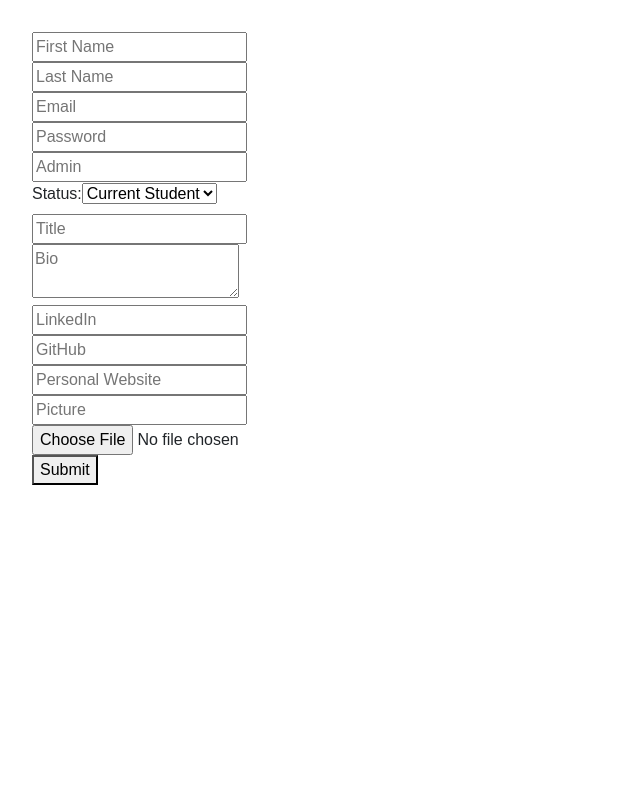
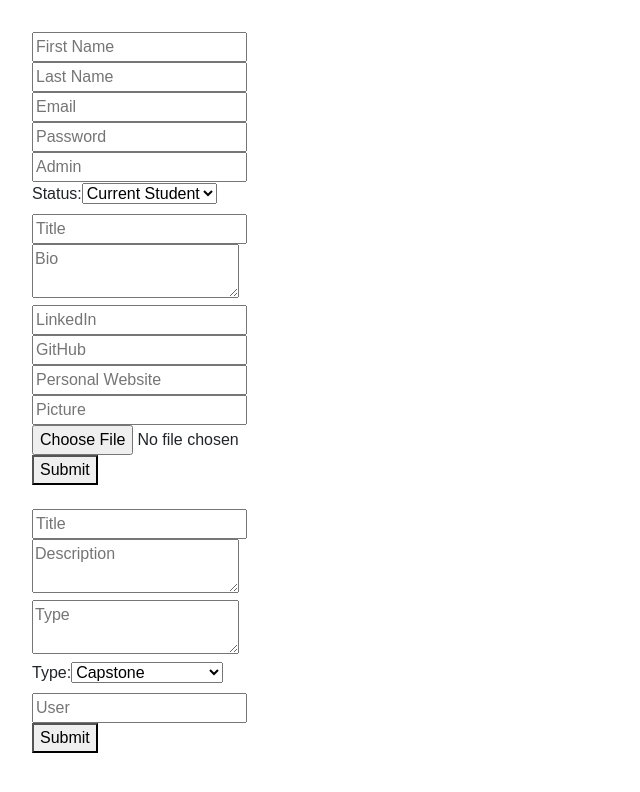
Before and after one commit to farfalle211/alumni_app_react, a React (Create React App) app: page /profiles/new in a window 1280 px wide. Shown: the top 792 px of the page, without its empty margins (0-640 px from the left). Built offline with nearby package versions, Linux system fonts and the light colour scheme.

Commit message:
added login componnent w jwt

```diff
--- /dev/null
+++ b/src/components/AddProject.js
@@ -0,0 +1,98 @@
+import React from 'react'
+import axios from 'axios'
+
+class AddProject extends React.Component {
+  constructor() {
+    super()
+    this.state = {
+      title: "",
+      description: "",
+      technology: "",
+      type: "",
+      user_id: ""
+
+    }
+  }
+
+  handleChange = (event) => {
+    const {name, value} = event.target
+    this.setState({
+      [name]: value
+    })
+  }
+
+  handleFormSubmit = () => {
+    const { user, rememberMe } = this.state;
+    localStorage.setItem('rememberMe', rememberMe);
+    localStorage.setItem('user', rememberMe ? user : '');
+  };
+
+  handleSubmit = event => {
+    axios.post("/api/projects", {
+                              title: this.state.title,
+                              description: this.state.description,
+                              technology: this.state.technology,
+                              type: this.state.type,
+                              user_id: this.state.user_id
+                              } )
+    .then(res => {
+      console.log(res);
+      console.log(res.data);
+    })
+
+  }
+
+  render() {
+    return (
+      <div>
+        <form onSubmit={this.handleSubmit}>
+          <input
+            type="text"
+            name="title"
+            value={this.state.title}
+            placeholder="Title"
+            onChange={this.handleChange}
+          />
+          <br />
+          <textarea
+            name="description"
+            value={this.state.description}
+            placeholder="Description"
+            onChange={this.handleChange}
+          />
+          <br />
+          <textarea
+            name="type"
+            value={this.state.type}
+            placeholder="Type"
+            onChange={this.handleChange}
+          />
+          <br />
+          <label>Type: </label>
+          <select
+              value={this.state.type}
+              onChange={this.handleChange}
+              name="type"
+          >
+              <option value="capstone">Capstone</option>
+              <option value="graduate_initiative">Graduate Initiative</option>
+              <option value="personal">Personal</option>
+              <option value="in_class">In Class</option>
+          </select>
+          <br />
+          <input
+            type="text"
+            name="user_id"
+            value={this.state.user_id}
+            placeholder="User"
+            onChange={this.handleChange}
+          />
+          <br />
+          <button>Submit</button>
+        </form>
+      </div>
+    )
+  }
+}
+
+export default AddProject
--- a/src/components/LoginComponent.js
+++ b/src/components/LoginComponent.js
@@ -2,26 +2,55 @@ import React from 'react'
 import axios from 'axios'
 
 class LoginComponent extends React.Component {
-  constructor() {
-    super()
+  constructor(props) {
+    super(props);
+
     this.state = {
+      email: "",
+      password: ""
+    };
 
-    }
+    this.change = this.change.bind(this);
+    this.submit = this.submit.bind(this);
   }
 
-handleSubmit = (event) => {
-  axios.post(/api/)
+
+change(e) {
+  this.setState({
+    [e.target.name]: e.target.value
+  });
+}
+
+
+submit(e) {
+  e.preventDefault();
+  axios.post('/api/sessions', {
+                                email: this.state.email,
+                                password: this.state.password
+                              }).then(res => {
+                              localStorage.setItem('cool-jwt', res.data.jwt);
+                              localStorage.setItem('user_id', res.data.user_id);
+                              });
+
 }
 
 render() {
     return (
 
-      <form onSubmit={ this.handleSubmit }>
-        <input placeholder="Email" type="email" />
+      <form onSubmit={e => this.submit(e)}>
+        <input placeholder="Email"
+               type="text"
+               name="email"
+               onChange={e => this.change(e)}
+               value={this.state.email}/>
         <br />
-        <input placeholder="password" type="password" />
+        <input placeholder="password"
+               type="password"
+               name="password"
+               onChange={e => this.change(e)}
+               value={this.state.password}/>
         <br />
-        <button> Submit </button>
+        <button type="submit"> Submit </button>
       </form>
 
       )
--- a/src/views/NewProfile.js
+++ b/src/views/NewProfile.js
@@ -1,10 +1,13 @@
 import React from 'react'
 import UserForm from '../components/UserForm'
+import AddProject from '../components/AddProject'
 
 function NewProfile() {
   return(
     <div>
       <UserForm />
+      <br />
+      <AddProject />
     </div>
   )
 }
```
